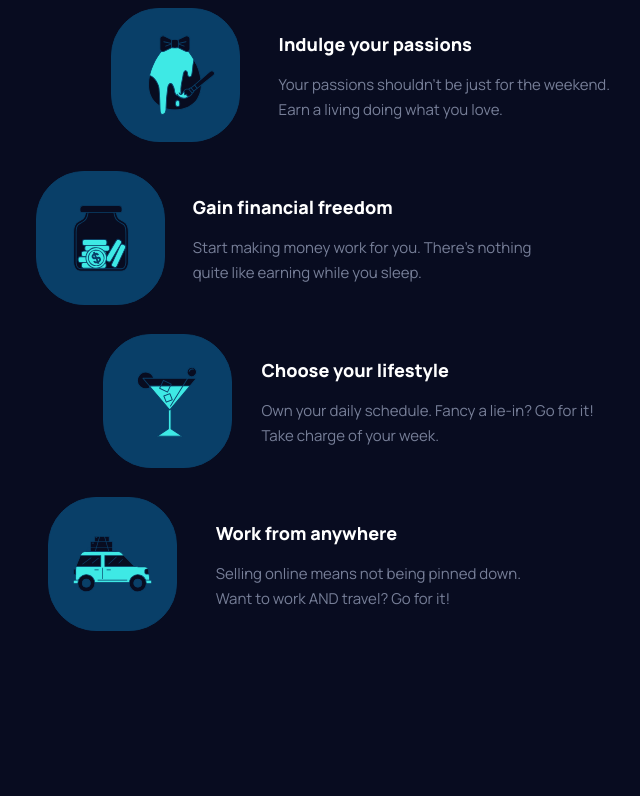
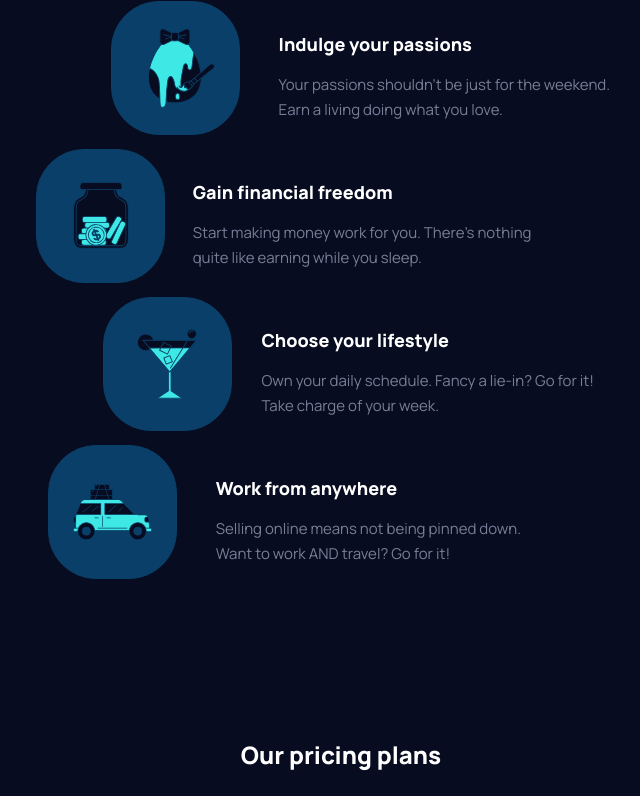
Before and after one commit to salymk/react-maker-pre-launch-landing-page, a React (Create React App) app: page / in a window 1280 px wide. Shown: the part 741-1537 px from the top of the page, without its empty margins (299-939 px from the left). Built offline with nearby package versions, Linux system fonts and the light colour scheme.

Commit message:
style(refactor): change h3 to p tag

```diff
--- a/src/components/feature-container.js
+++ b/src/components/feature-container.js
@@ -17,7 +17,7 @@ const FeatureContainer = (props) => (
       </div>
     </div>
     <div className="feature-content">
-      <h3>{props.title}</h3>
+      <p className="title">{props.title}</p>
       <p>{props.description}</p>
     </div>
   </div>
--- a/src/components/feature-container.scss
+++ b/src/components/feature-container.scss
@@ -43,8 +43,17 @@
         position: relative;
     }
 
-    h3 {
+    p {
         margin-bottom: 0;
+    }
+
+    .feature-content {
+        .title {
+            font-weight: 800;
+            font-size: 18px;
+            line-height: 25px;
+            color: white;
+        }
     }
 }
 
```
